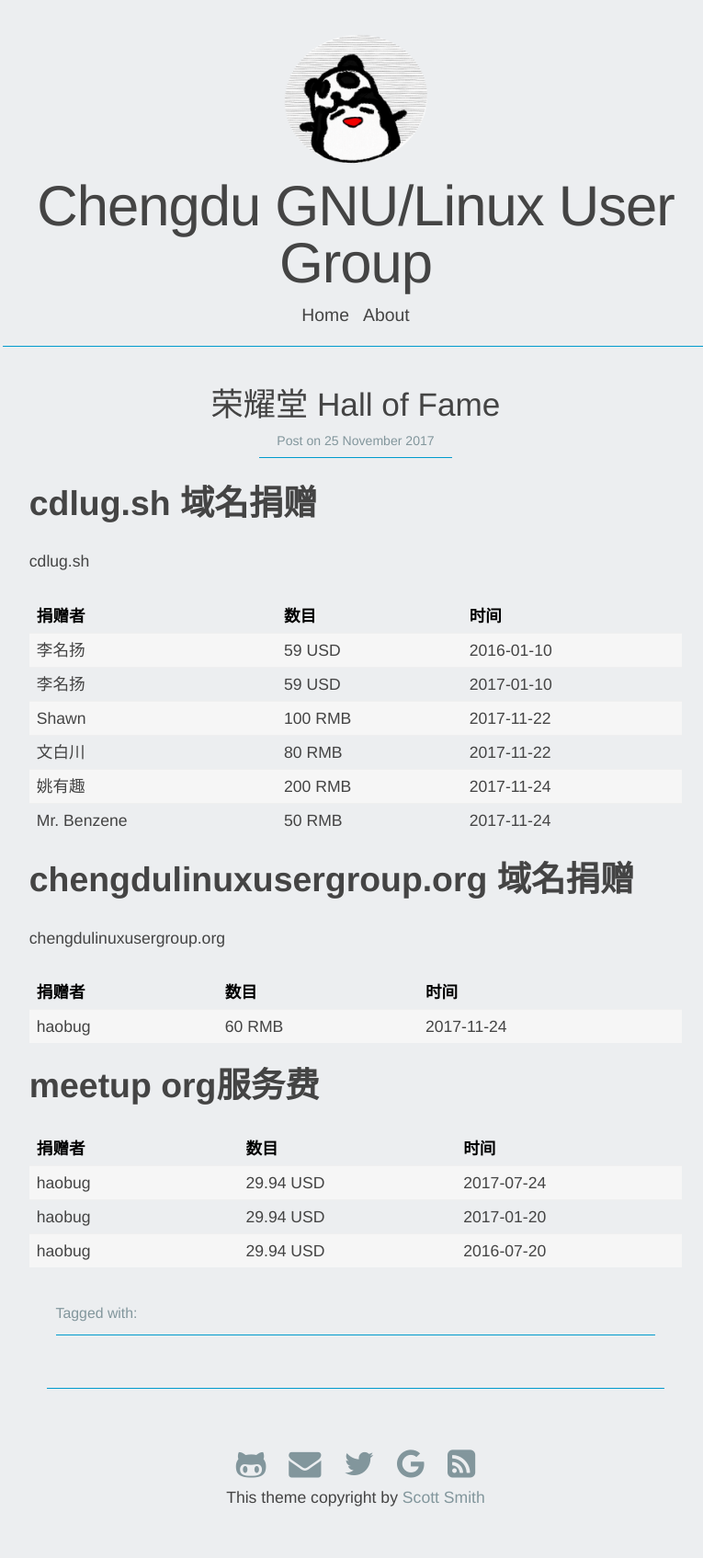
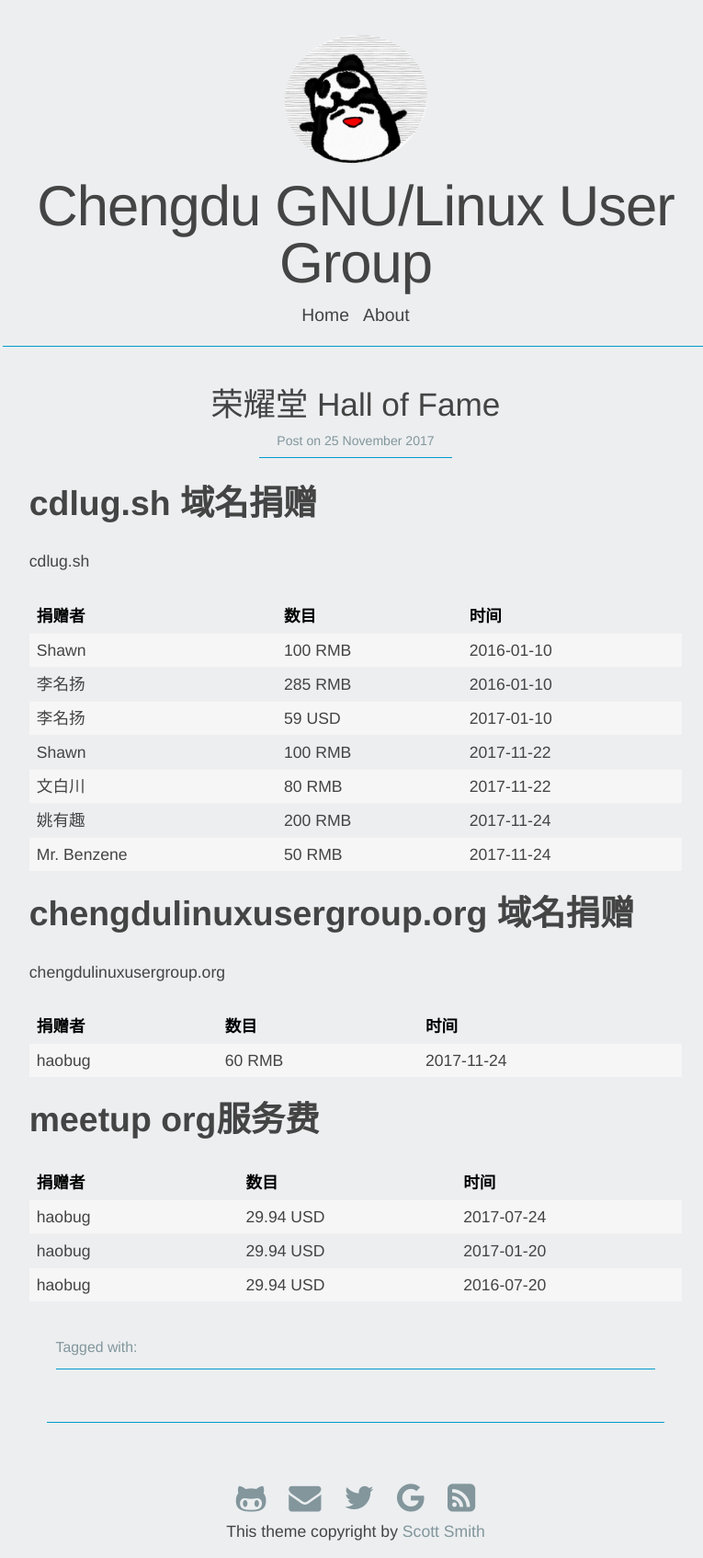
Before and after one commit to cdlug/cdlug.github.io, a Jekyll site: the page built from _posts/2017-11-25-Hall_of_Fame.md, in a window 1280 px wide. Shown: the whole page at 92% size, without its empty margins (253-1018 px from the left). Built offline with Jekyll 4.4.1, drawn with Linux system fonts in a browser that asks for light colours; nearby versions of some CDN libraries; comment, search, counter and statistics services are not loaded; before the commit the page ends 1657 px from its top, so only the background shows below that.

Commit message:
Update 2017-11-25-Hall_of_Fame.md

```diff
--- a/_posts/2017-11-25-Hall_of_Fame.md
+++ b/_posts/2017-11-25-Hall_of_Fame.md
@@ -8,7 +8,8 @@ cdlug.sh
 
 | 捐赠者        | 数目 | 时间 |
 | ------------- | ------------- | ----- |
-| 李名扬 | 59 USD|2016-01-10|
+| Shawn | 100 RMB|2016-01-10|
+| 李名扬 | 285 RMB|2016-01-10|
 | 李名扬 | 59 USD|2017-01-10|
 |Shawn         | 100 RMB|2017-11-22|
 |文白川         | 80 RMB|2017-11-22|
```
